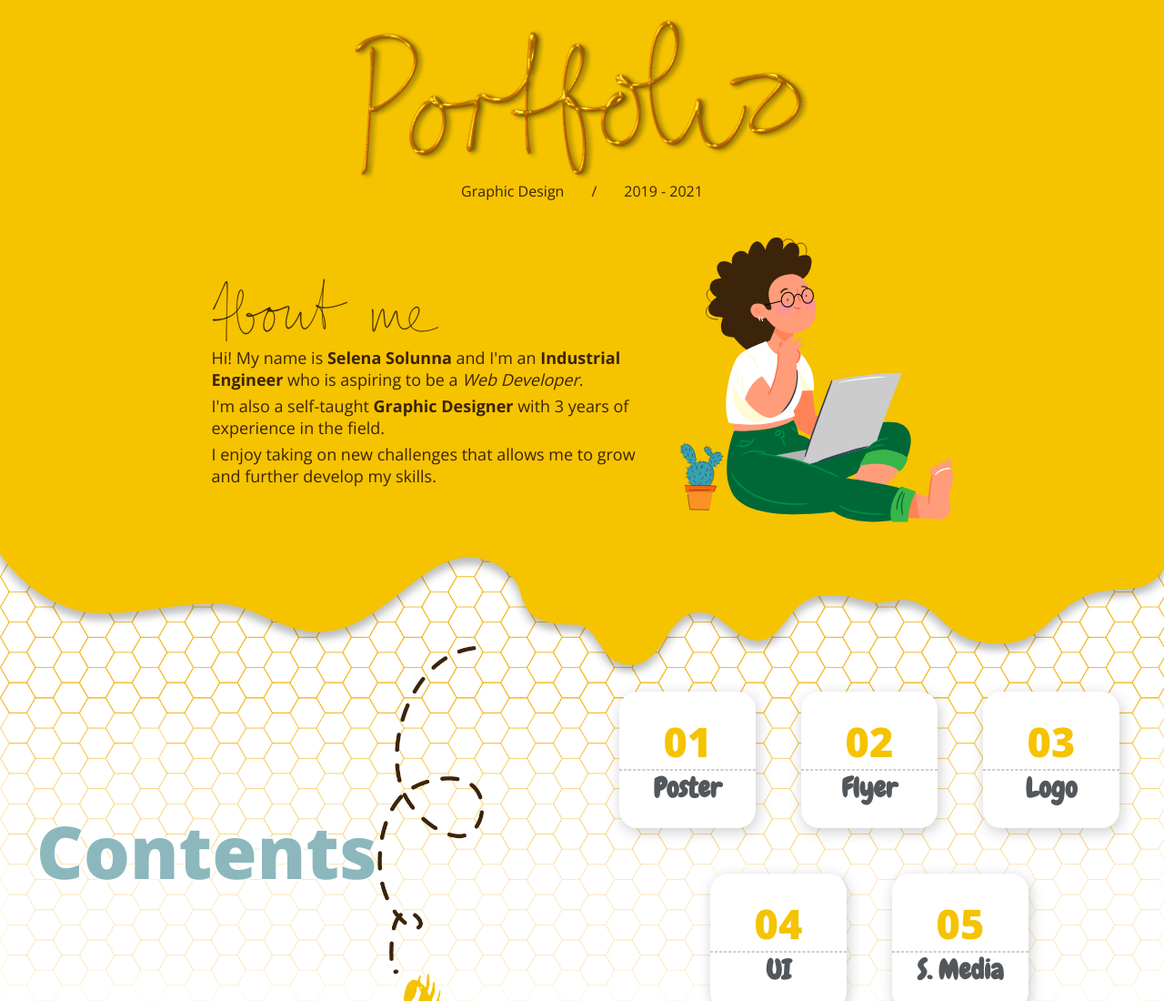
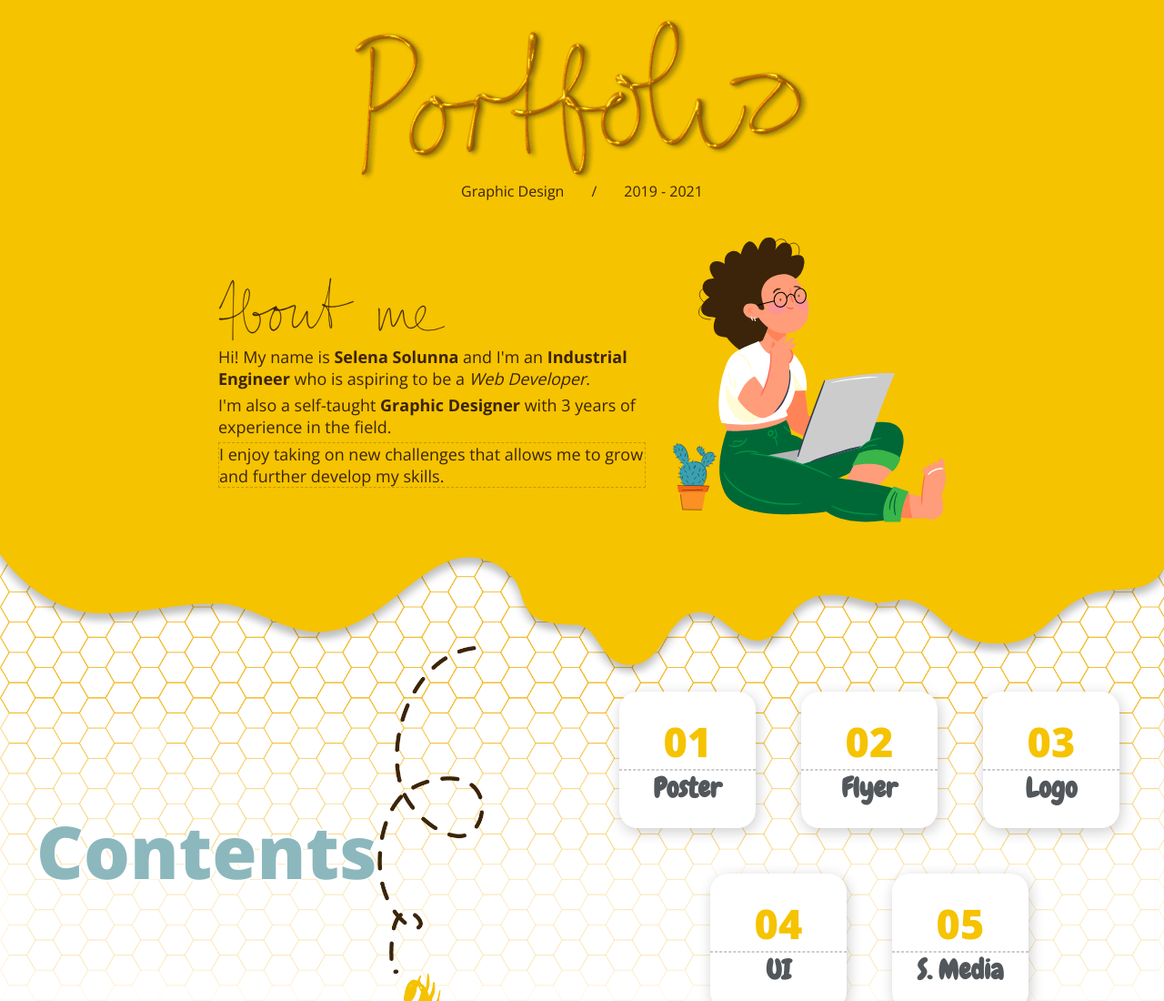
Before and after one commit to ssolunna/gd-portfolio, a plain HTML site: page index.html in a window 1280 px wide. Shown: the top 1100 px of the page at 91% size. Drawn offline with nearby package versions, Linux system fonts and the light colour scheme.

Commit message:
Edit hero section

```diff
--- a/index.html
+++ b/index.html
@@ -21,9 +21,9 @@
     <div id="hero">
       <div class="aboutme-container">
         <img class="about-me" src="images/about-me.svg" alt="About me">
-        <div class="subtext">Hi! My name is <strong>Selena Solunna</strong> and I'm an <strong>Industrial Engineer</strong> who is aspiring to be a <em>Web Developer</em>.</div>
-        <div class="subtext">I'm also a self-taught <strong>Graphic Designer</strong> with 3 years of experience in the field.</div>
-        <div class="subtext">I enjoy taking on new challenges that allows me to grow and further develop my skills.</div>
+        <div class="subtext one">Hi! My name is <strong>Selena Solunna</strong> and I'm an <strong>Industrial Engineer</strong> who is aspiring to be a <em>Web Developer</em>.</div>
+        <div class="subtext two">I'm also a self-taught <strong>Graphic Designer</strong> with 3 years of experience in the field.</div>
+        <div class="subtext three">I enjoy taking on new challenges that allows me to grow and further develop my skills.</div>
       </div>
       <img class="avatar" src="images/avatar-me.svg" alt="An avatar of me">
     </div>
--- a/style.css
+++ b/style.css
@@ -9,8 +9,6 @@ body {
   display: flex;
   flex-direction: column;
   margin: 0;
-  /* justify-content: space-between; */
-  /* height: 100vh; */
 }
 
 ul {
@@ -52,11 +50,11 @@ header {
   display: flex;
   align-items: center;
   justify-content: center;
-  gap: 15px;
+  gap: 30px;
 }
 
 .aboutme-container {
-  width: 500px;
+  width: 470px;
   display: flex;
   flex-direction: column;
   align-items: flex-start;
@@ -70,6 +68,10 @@ header {
 .subtext {
   font-size: 18px;
   color: #3b2409;
+}
+
+.subtext.three {
+  border: 1px dashed hsla(0, 0%, 0%, 0.2);
 }
 
 .avatar {
```
